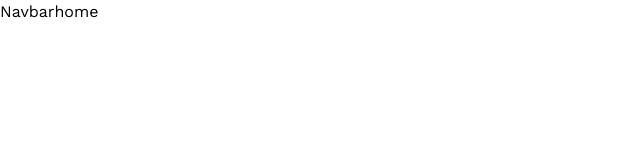
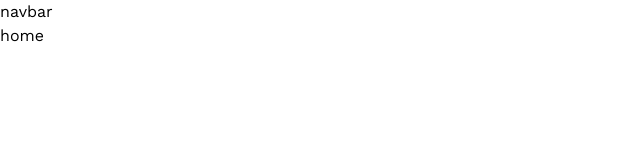
Before and after one commit to HasatoRen/Hassan-s-dimension, a React (Vite) app in the folder 3d-project/: page / in a window 1280 px wide. Shown: the top 160 px of the page, without its empty margins (0-640 px from the left). Built offline with nearby package versions, Linux system fonts and the light colour scheme.

Commit message:
created a components folder and created a navbar component and connected it into app jsx

```diff
--- a/3d-project/src/App.jsx
+++ b/3d-project/src/App.jsx
@@ -1,4 +1,5 @@
 import { Route, BrowserRouter as Router, Routes } from "react-router-dom";
+import Navbar from "./components/navbar";
 
 //Creating the App Component.
 
@@ -6,7 +7,7 @@ const App = () => {
   return (
     <main className = "bg-slate-300/20">
       <Router>
-        Navbar
+        <Navbar />
         <Routes>
           <Route path="/" element = {"home"}/>
           <Route path="/about" element = {"about"}/>
--- /dev/null
+++ b/3d-project/src/components/Navbar.jsx
@@ -0,0 +1,8 @@
+
+const Navbar = () => {
+  return (
+    <div>navbar</div>
+  )
+}
+
+export default Navbar
```
